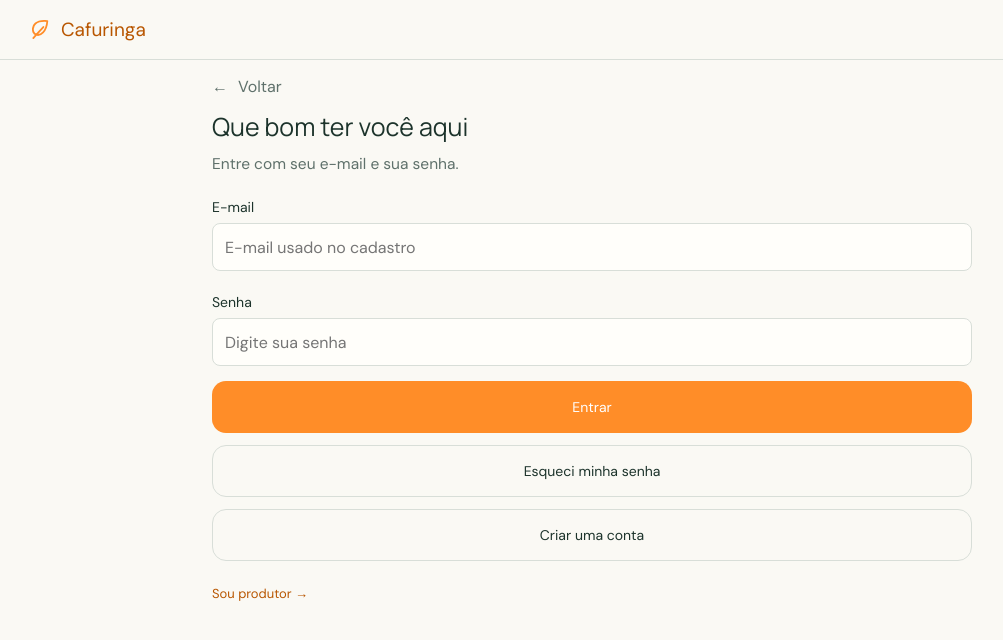
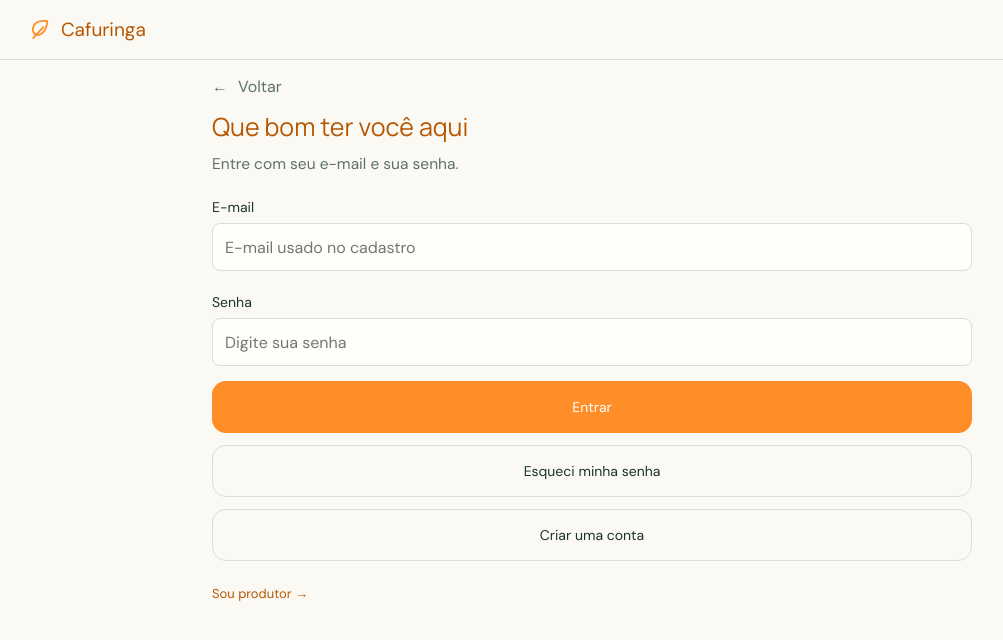
Before and after one commit to mdsreq-fga-unb/REQ-2026.2-T02-RedeCafuringa, a React (Vite) app in the folder app/: page / in a window 1280 px wide. Both pictures are taken after a click on the button "Continuar". Shown: the top 640 px of the page, without its empty margins (48-1051 px from the left). Built offline with nearby package versions, Linux system fonts and the light colour scheme; no server answers.

Commit message:
feat(auth): título do login em laranja acessível conforme o protótipo

```diff
--- a/app/src/App.css
+++ b/app/src/App.css
@@ -1191,7 +1191,7 @@ h2 {
     font-weight: 700;
 }
 
-.recovery-title-accent {
+.login-title-accent {
     color: var(--orange-text);
 }
 
--- a/app/src/features/auth/LoginPage.tsx
+++ b/app/src/features/auth/LoginPage.tsx
@@ -88,7 +88,7 @@ export function LoginPage({
                     onNavigate(fromContact ? "/perfil" : "/escolher-perfil")
                 }
             />
-            <h1>
+            <h1 className="login-title-accent">
                 {fromContact
                     ? "Entre para falar com o responsável"
                     : "Que bom ter você aqui"}
```
Also changed, not shown: 1 other file (tests, documents, lock files or other folders).
